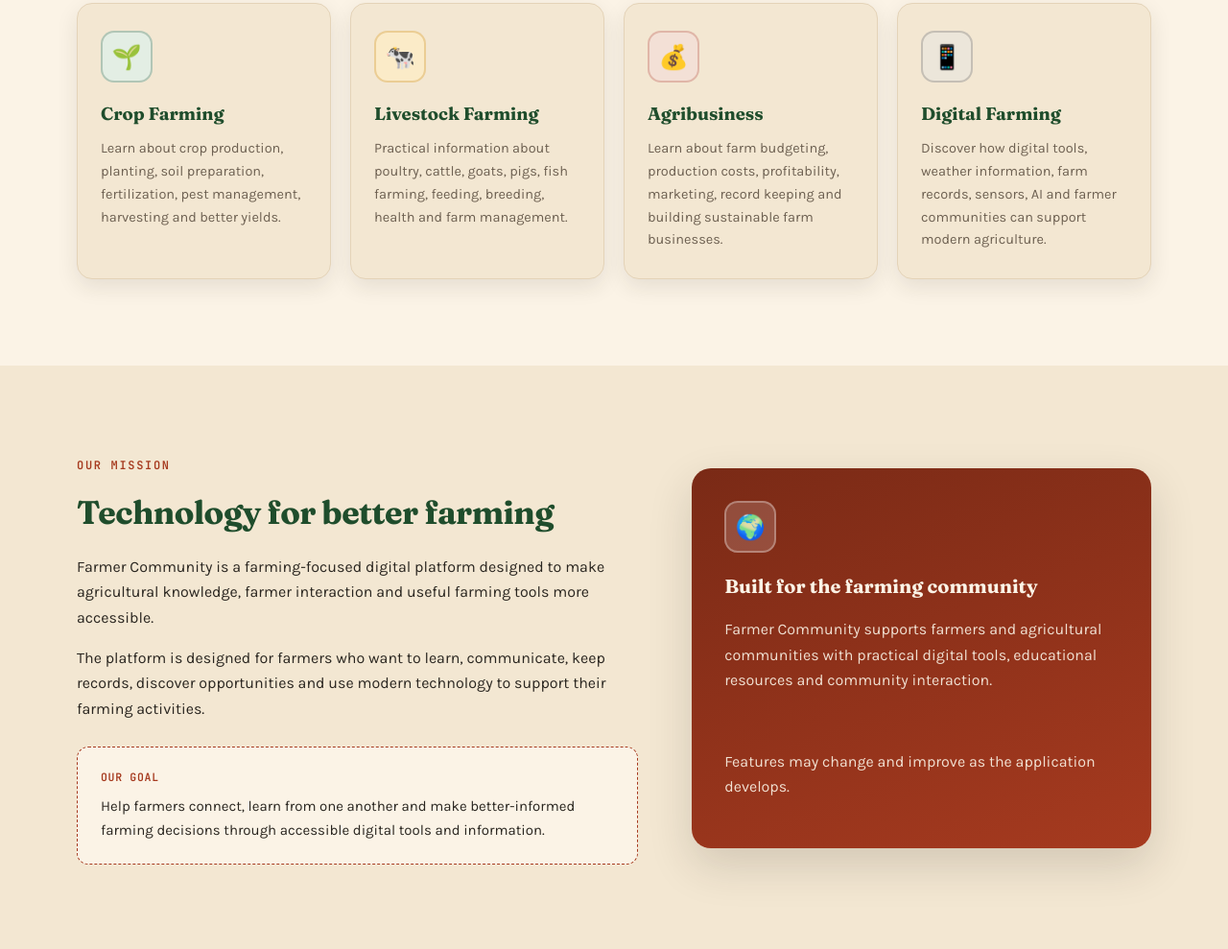
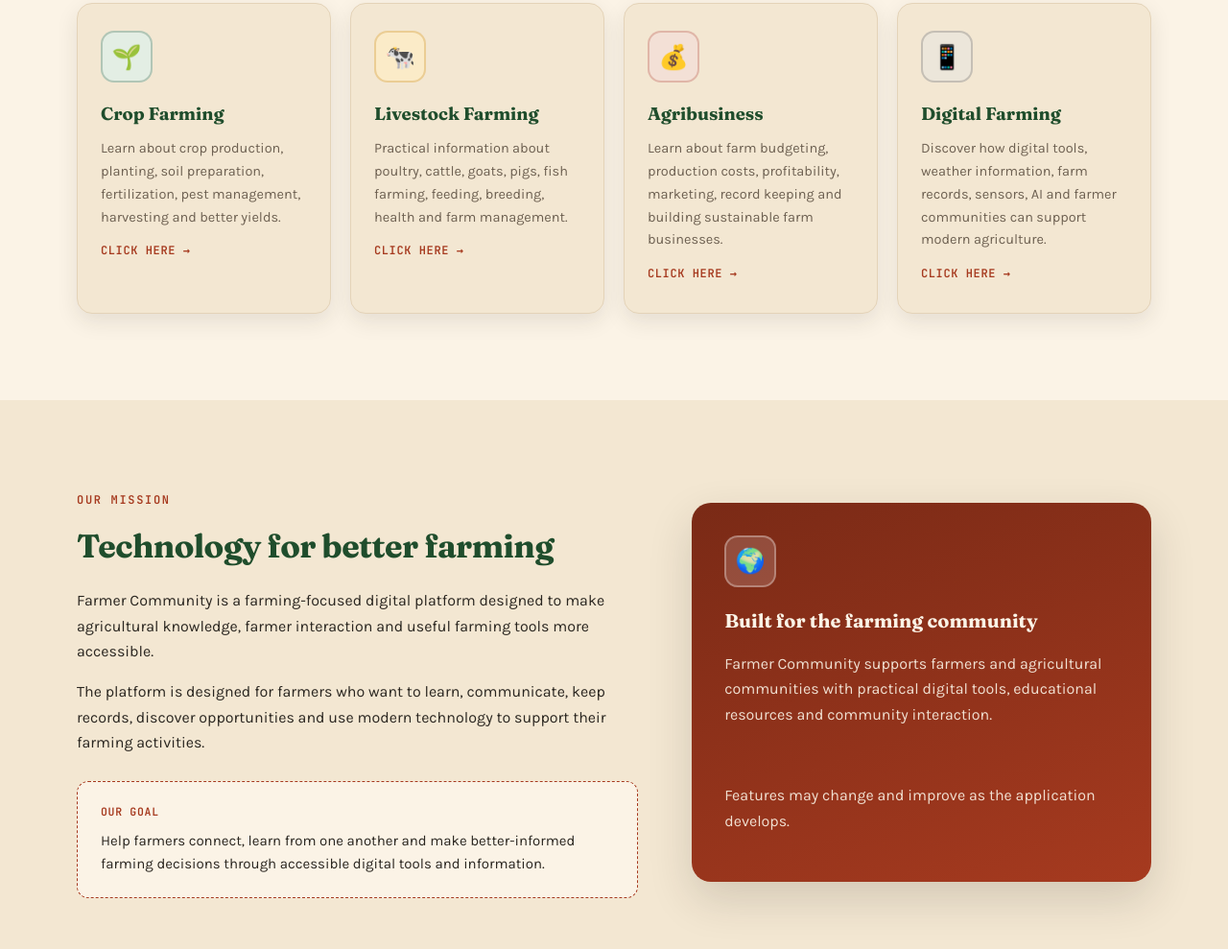
Before and after one commit to Chinatsvi/farmers-community, a plain HTML site: page index.html in a window 1280 px wide. Shown: the part 1226-2215 px from the top of the page at 96% size. Drawn offline with Linux system fonts and the light colour scheme.

Commit message:
Add card-link class for improved card styling
Added card-link class for styling links in cards.

```diff
--- a/index.html
+++ b/index.html
@@ -461,6 +461,21 @@
 
     .card p { margin: 0; color: var(--muted); font-size: 14.5px; }
 
+    .card-link {
+      display: inline-flex;
+      align-items: center;
+      gap: 5px;
+      margin-top: 14px;
+      font-family: var(--font-mono);
+      font-size: 12px;
+      font-weight: 600;
+      text-transform: uppercase;
+      letter-spacing: .05em;
+      color: var(--soil);
+    }
+
+    .card:hover .card-link { text-decoration: underline; }
+
     /* ===== About ===== */
     .about { background: var(--paper); }
 
@@ -776,6 +791,7 @@
           Learn about crop production, planting, soil preparation,
           fertilization, pest management, harvesting and better yields.
         </p>
+        <span class="card-link">Click here →</span>
       </a>
       <a href="https://chinatsvi.github.io/livestock/" class="card reveal" style="text-decoration:none;">
         <div class="icon icon-gold">🐄</div>
@@ -784,6 +800,7 @@
           Practical information about poultry, cattle, goats, pigs,
           fish farming, feeding, breeding, health and farm management.
         </p>
+        <span class="card-link">Click here →</span>
       </a>
       <a href="https://chinatsvi.github.io/Agribusiness/" class="card reveal" style="text-decoration:none;">
         <div class="icon icon-soil">💰</div>
@@ -792,6 +809,7 @@
           Learn about farm budgeting, production costs, profitability,
           marketing, record keeping and building sustainable farm businesses.
         </p>
+        <span class="card-link">Click here →</span>
       </a>
       <a href="https://chinatsvi.github.io/digital-farming/" class="card reveal" style="text-decoration:none;">
         <div class="icon icon-ink">📱</div>
@@ -800,6 +818,7 @@
           Discover how digital tools, weather information, farm records,
           sensors, AI and farmer communities can support modern agriculture.
         </p>
+        <span class="card-link">Click here →</span>
       </a>
     </div>
   </div>
```
